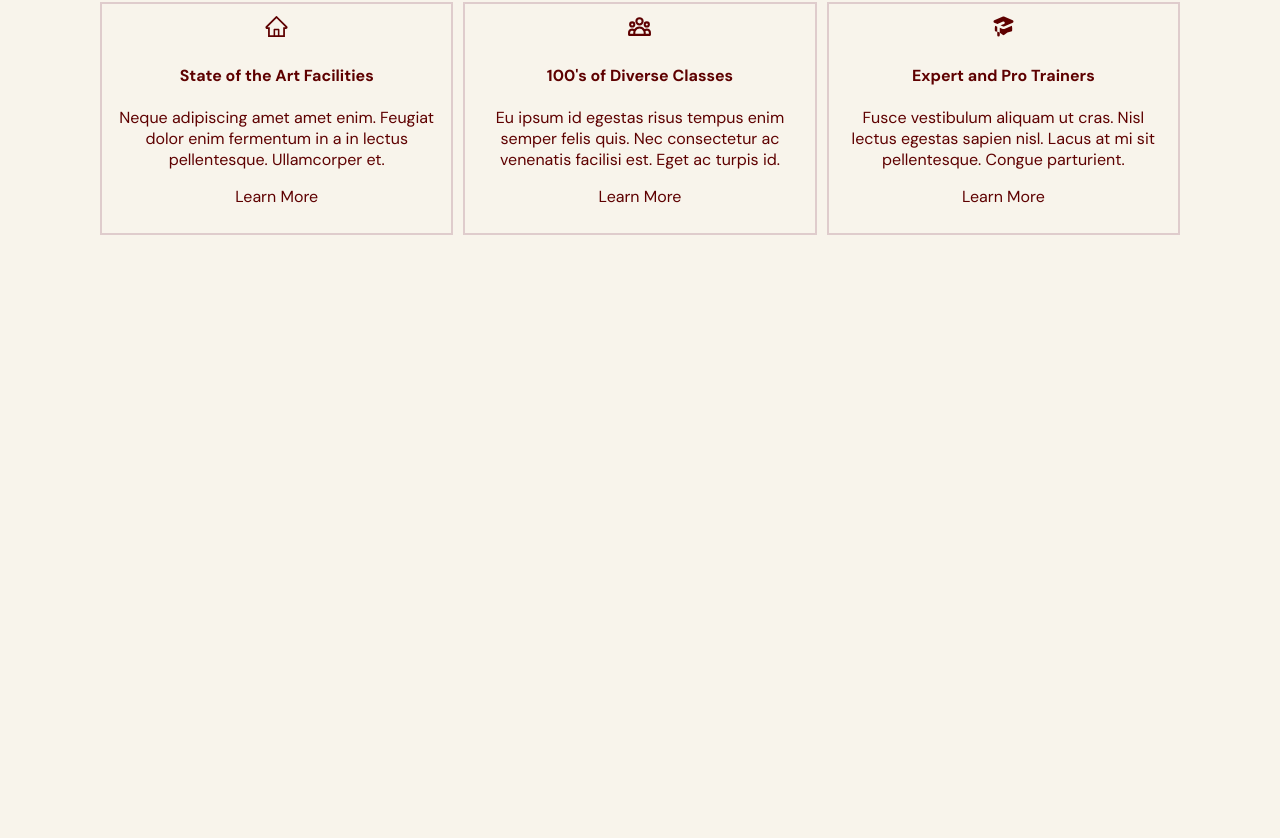
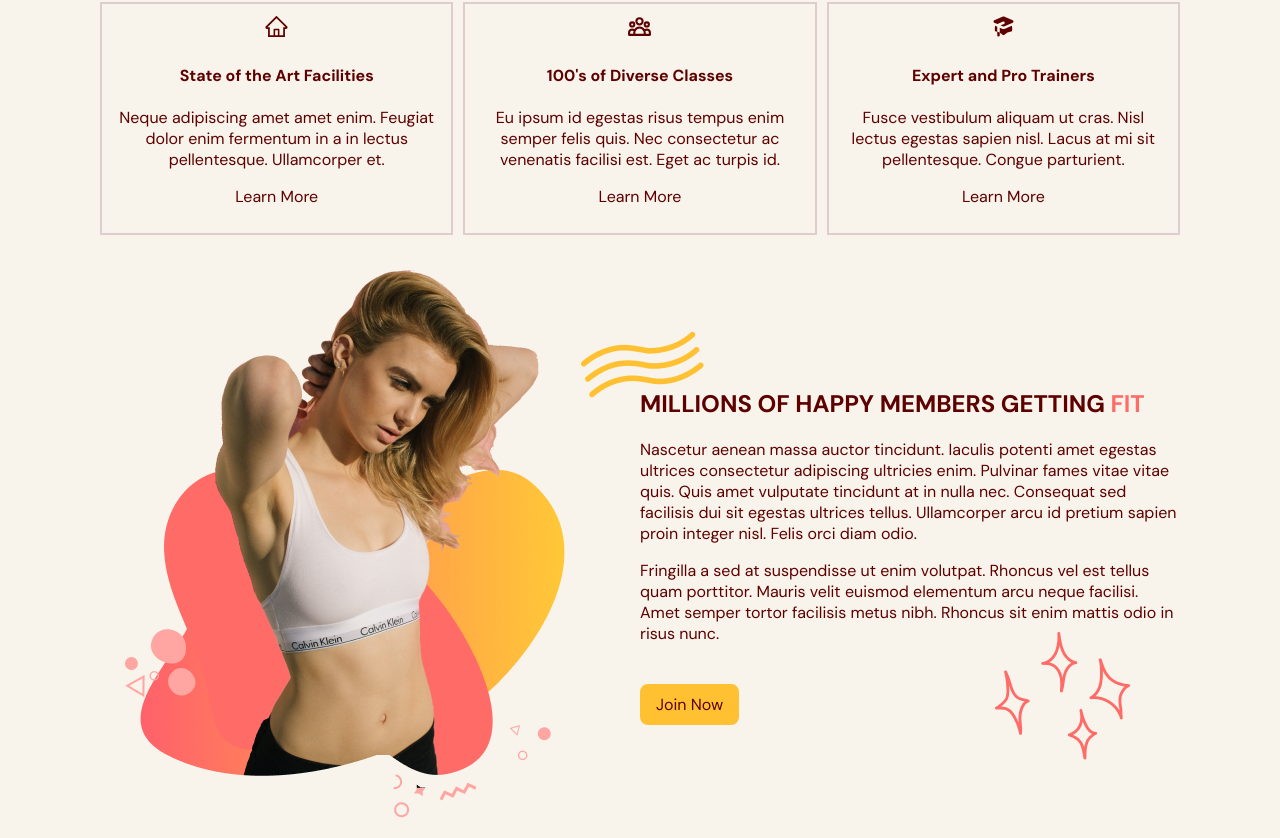
Before and after one commit to gio797/fitness-app, a React (Vite) app: page / in a window 1280 px wide. Shown: the part 961-1799 px from the top of the page. Before the commit the page ends 1216 px from the top, so only its background shows below. Built offline with nearby package versions, Linux system fonts and the light colour scheme.

Commit message:
finish benefits page

```diff
--- a/src/components/benefit/Benefit.tsx
+++ b/src/components/benefit/Benefit.tsx
@@ -1,6 +1,12 @@
 import AnchorLink from "react-anchor-link-smooth-scroll";
 import { SelectedPage } from "../../shared/type";
 import "./benefit.css";
+import { motion } from "framer-motion";
+
+const childVariant = {
+  hidden: { opacity: 0, scale: 0.9 },
+  visible: { opacity: 1, scale: 1 },
+};
 
 type Props = {
   icon: JSX.Element;
@@ -11,7 +17,7 @@ type Props = {
 
 function Benefit({ icon, title, description, setSelectedPage }: Props) {
   return (
-    <div className="benefit">
+    <motion.div variants={childVariant} className="benefit">
       <div className="benefit-circle">{icon}</div>
       <h4>{title}</h4>
       <p>{description}</p>
@@ -22,7 +28,7 @@ function Benefit({ icon, title, description, setSelectedPage }: Props) {
       >
         <p>Learn More</p>
       </AnchorLink>
-    </div>
+    </motion.div>
   );
 }
 
--- a/src/components/benefits/Benefits.tsx
+++ b/src/components/benefits/Benefits.tsx
@@ -4,8 +4,10 @@ import "./benefits.css";
 import HText from "../../shared/hText/HText";
 import { HiAcademicCap, HiOutlineUserGroup } from "react-icons/hi";
 import { AiOutlineHome } from "react-icons/ai";
-import Benefit from "../benefit/benefit";
+import Benefit from "../benefit/Benefit";
 import useMediaQuery from "../../hooks/useMediaQuery";
+import BenefitsGraphic from "../../assets/BenefitsPageGraphic.png";
+import ActionButton from "../../shared/actionButton/ActionButton";
 
 const benefits: Array<BenefitType> = [
   {
@@ -28,6 +30,13 @@ const benefits: Array<BenefitType> = [
   },
 ];
 
+const container = {
+  hidden: {},
+  visible: {
+    transition: { staggerChildren: 0.2 },
+  },
+};
+
 type Props = {
   setSelectedPage: (value: SelectedPage) => void;
 };
@@ -36,22 +45,38 @@ function Benefits({ setSelectedPage }: Props) {
   const isAboveMediumScreen = useMediaQuery("(min-width:1060px");
   return (
     <section
-      id="#benefits"
+      id="benefits"
       className={isAboveMediumScreen ? "benefits-wide-screen" : "benefits"}
     >
       <motion.div
         onViewportEnter={() => setSelectedPage(SelectedPage.Benefits)}
       >
-        <div className="benefits-header">
+        <motion.div
+          className="benefits-header"
+          initial="hidden"
+          whileInView="visible"
+          viewport={{ once: true, amount: 0.5 }}
+          transition={{ duration: 0.5 }}
+          variants={{
+            hidden: { opacity: 0, x: -50 },
+            visible: { opacity: 1, x: 0 },
+          }}
+        >
           <HText>MORE THAN JUST GYM.</HText>
           <p className="benefits-desc">
             We provide world class fitness equipment, trainers and classes to
             get you to your ultimate fitness goals with ease. We provide true
             care into each and every member.
           </p>
-        </div>
+        </motion.div>
 
-        <div className="benefits-grid">
+        <motion.div
+          className="benefits-grid"
+          initial="hidden"
+          whileInView="visible"
+          viewport={{ once: true, amount: 0.5 }}
+          variants={container}
+        >
           {benefits.map((benefit: BenefitType) => (
             <Benefit
               key={benefit.title}
@@ -61,6 +86,57 @@ function Benefits({ setSelectedPage }: Props) {
               setSelectedPage={setSelectedPage}
             />
           ))}
+        </motion.div>
+        <div className="benefits-graphics">
+          <img src={BenefitsGraphic} alt="benefits-graphic-image" />
+
+          <div className="benefits-graphics-description">
+            <motion.div
+              className="benefits-graphics-title"
+              initial="hidden"
+              whileInView="visible"
+              viewport={{ once: true, amount: 0.5 }}
+              transition={{ duration: 0.5 }}
+              variants={{
+                hidden: { opacity: 0, x: 50 },
+                visible: { opacity: 1, x: 0 },
+              }}
+            >
+              <HText>
+                MILLIONS OF HAPPY MEMBERS GETTING <span>FIT</span>
+              </HText>
+            </motion.div>
+            <motion.div
+              initial="hidden"
+              whileInView="visible"
+              viewport={{ once: true, amount: 0.5 }}
+              transition={{ delay: 0.2, duration: 0.5 }}
+              variants={{
+                hidden: { opacity: 0, x: 50 },
+                visible: { opacity: 1, x: 0 },
+              }}
+            >
+              <p>
+                Nascetur aenean massa auctor tincidunt. Iaculis potenti amet
+                egestas ultrices consectetur adipiscing ultricies enim. Pulvinar
+                fames vitae vitae quis. Quis amet vulputate tincidunt at in
+                nulla nec. Consequat sed facilisis dui sit egestas ultrices
+                tellus. Ullamcorper arcu id pretium sapien proin integer nisl.
+                Felis orci diam odio.
+              </p>
+              <p>
+                Fringilla a sed at suspendisse ut enim volutpat. Rhoncus vel est
+                tellus quam porttitor. Mauris velit euismod elementum arcu neque
+                facilisi. Amet semper tortor facilisis metus nibh. Rhoncus sit
+                enim mattis odio in risus nunc.
+              </p>
+            </motion.div>
+            <div className="benefits-graphics-btn-wrapper">
+              <ActionButton setSelectedPage={setSelectedPage}>
+                Join Now
+              </ActionButton>
+            </div>
+          </div>
         </div>
       </motion.div>
     </section>
--- a/src/components/benefits/benefits.css
+++ b/src/components/benefits/benefits.css
@@ -12,6 +12,43 @@
   gap: 10px;
 }
 
+.benefits-graphics {
+  display: grid;
+  place-items: center;
+  margin-top: 30px;
+}
+
+.benefits-graphics-title {
+  position: relative;
+  z-index: 30;
+}
+
+.benefits-graphics-title span {
+  color: var(--primary-500);
+}
+
+.benefits-graphics-title::before {
+  position: absolute;
+  content: url(../../assets/AbstractWaves.png);
+  top: -60px;
+  left: -60px;
+  z-index: -1;
+}
+
+.benefits-graphics-btn-wrapper {
+  margin-top: 50px;
+  position: relative;
+  z-index: 30;
+}
+
+.benefits-graphics-btn-wrapper::before {
+  position: absolute;
+  content: url(../../assets/Sparkles.png);
+  bottom: -50px;
+  right: 50px;
+  z-index: -1;
+}
+
 @media screen and (min-width: 1060px) {
   .benefits-grid {
     grid-template-columns: repeat(3, 1fr);
@@ -19,4 +56,7 @@
   .benefits-desc {
     width: 60%;
   }
+  .benefits-graphics {
+    grid-template-columns: repeat(2, 1fr);
+  }
 }
```
